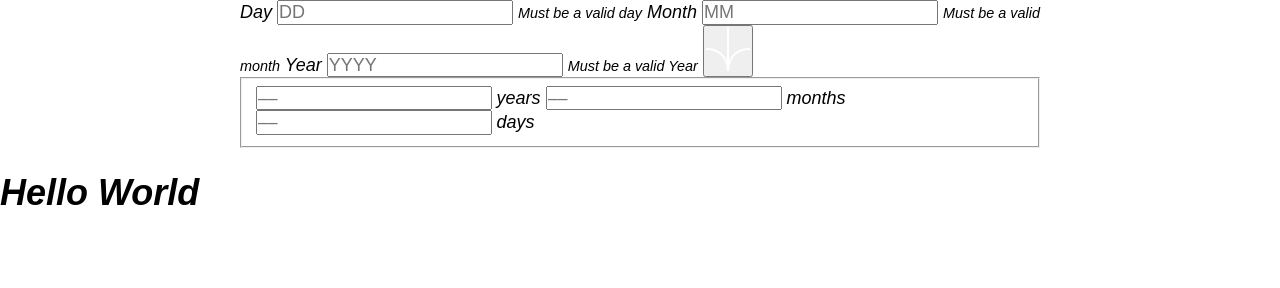
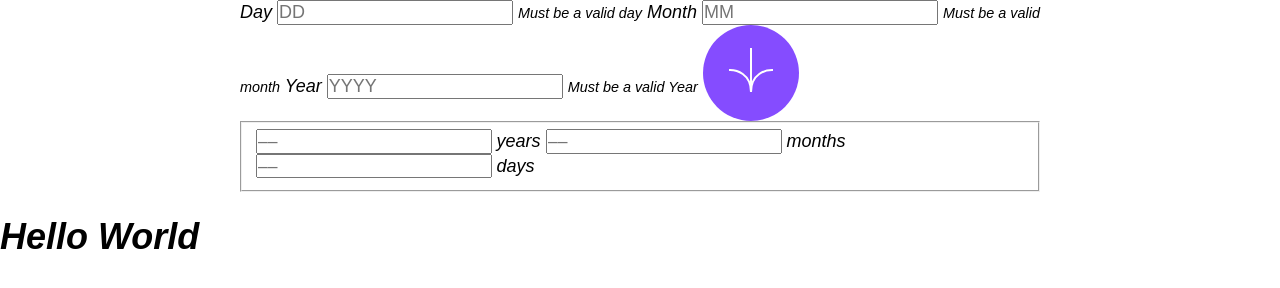
Before and after one commit to macsigner/frontendmentor-age-calculator-app, a website built with webpack: page src/pages/index.html in a window 1280 px wide. Built offline with nearby package versions, Linux system fonts and the light colour scheme.

Commit message:
feat: add subtmit button styling

```diff
--- a/src/pages/index.html
+++ b/src/pages/index.html
@@ -28,7 +28,7 @@
             <small>Must be a valid Year</small>
         </label>
 
-        <button>
+        <button class="submit-button">
             <img src="<%= require('../assets/images/icon-arrow.svg') %>" alt="submit" width="46" height="44">
         </button>
 
--- a/src/scss/includes/_base.scss
+++ b/src/scss/includes/_base.scss
@@ -32,3 +32,8 @@ main {
     max-width: 800px;
     margin: 0 auto;
 }
+
+button {
+    border: none;
+    appearance: none;
+}
--- /dev/null
+++ b/src/scss/includes/modules/_submit_button.scss
@@ -0,0 +1,6 @@
+.submit-button {
+    width: 9.6rem;
+    height: 9.6rem;
+    background-color: var(--color-primary);
+    border-radius: 4.8rem;
+}
--- a/src/scss/main.scss
+++ b/src/scss/main.scss
@@ -1,3 +1,4 @@
 @import 'normalize.css';
 @import 'includes/reset';
 @import 'includes/base';
+@import 'includes/modules/submit_button';
```
